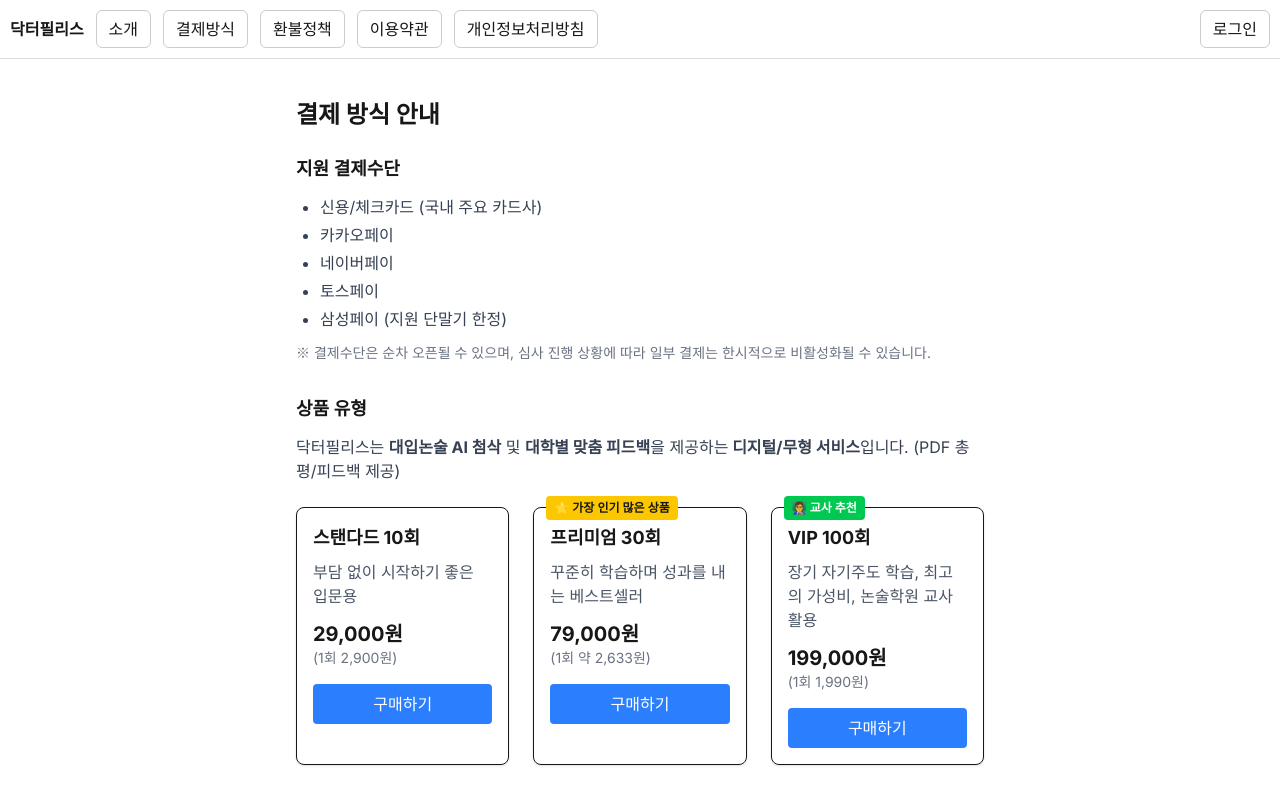
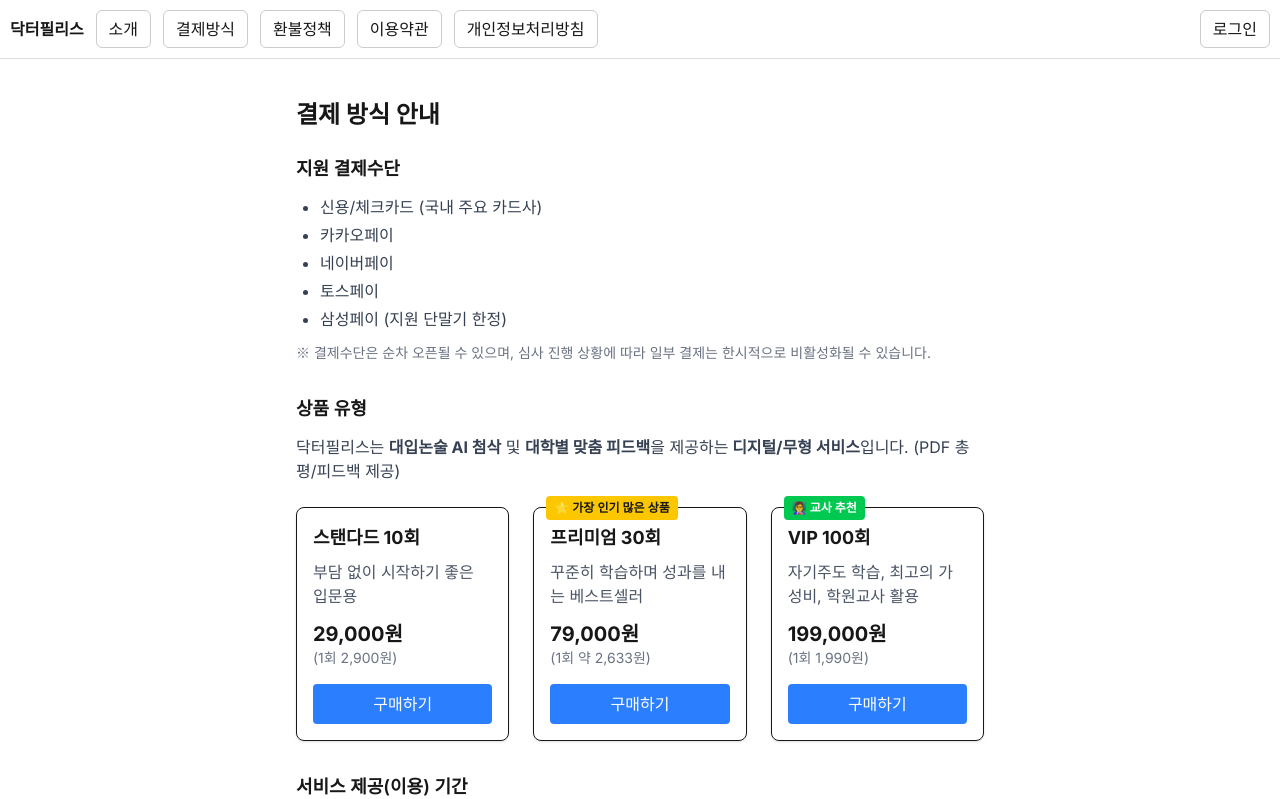
Before and after one commit to SHTH-AGI-LAB/shth-essay, a Next.js app: page /payment in a window 1280 px wide. Shown: the top 799 px of the page. Built offline with nearby package versions, Linux system fonts and the light colour scheme; no server answers.

Commit message:
fix: payment page

```diff
--- a/src/app/payment/page.tsx
+++ b/src/app/payment/page.tsx
@@ -72,7 +72,7 @@ export default function PaymentPage() {
               👩‍🏫 교사 추천
             </span>
             <h3 className="font-bold text-lg">VIP 100회</h3>
-            <p className="text-gray-600 mt-2">장기 자기주도 학습, 최고의 가성비, 논술학원 교사활용</p>
+            <p className="text-gray-600 mt-2">자기주도 학습, 최고의 가성비, 학원교사 활용</p>
             <p className="text-xl font-bold mt-3">199,000원</p>
             <p className="text-sm text-gray-500 mb-4">(1회 1,990원)</p>
             <Link
```
